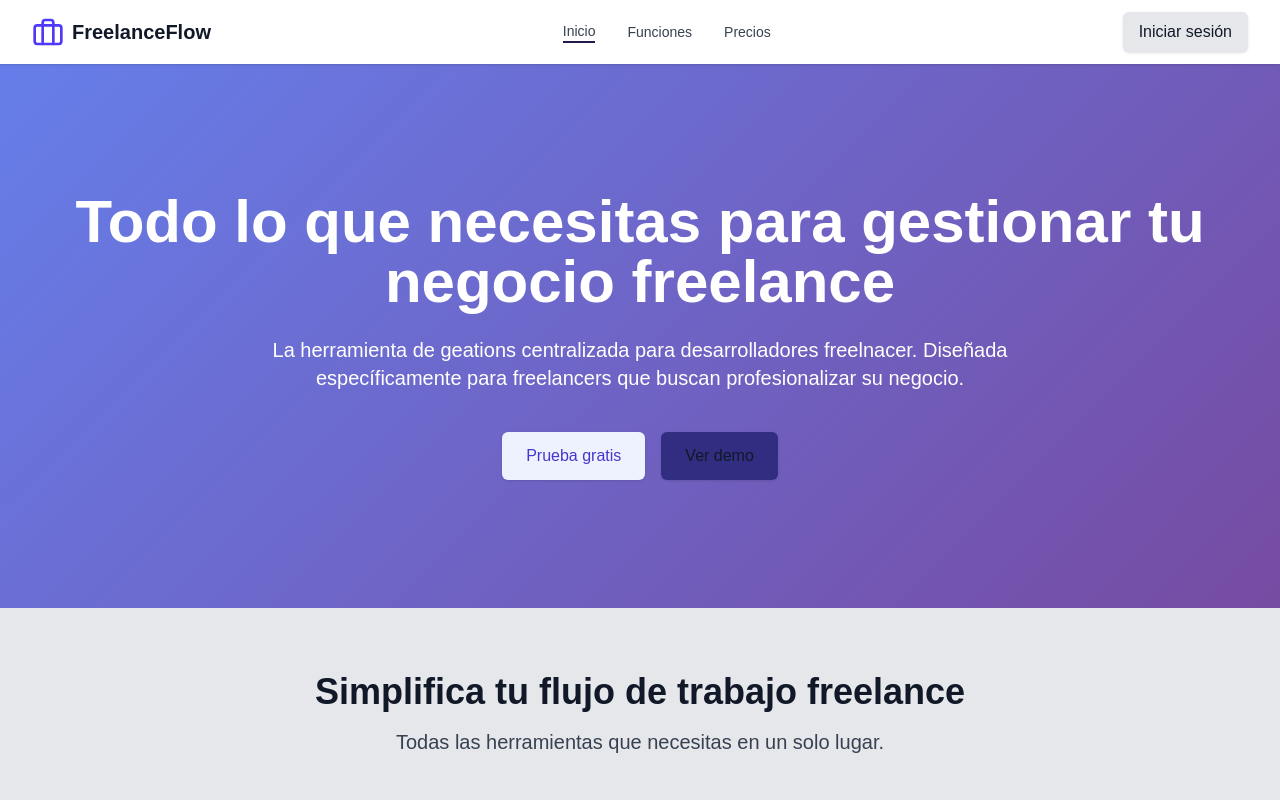
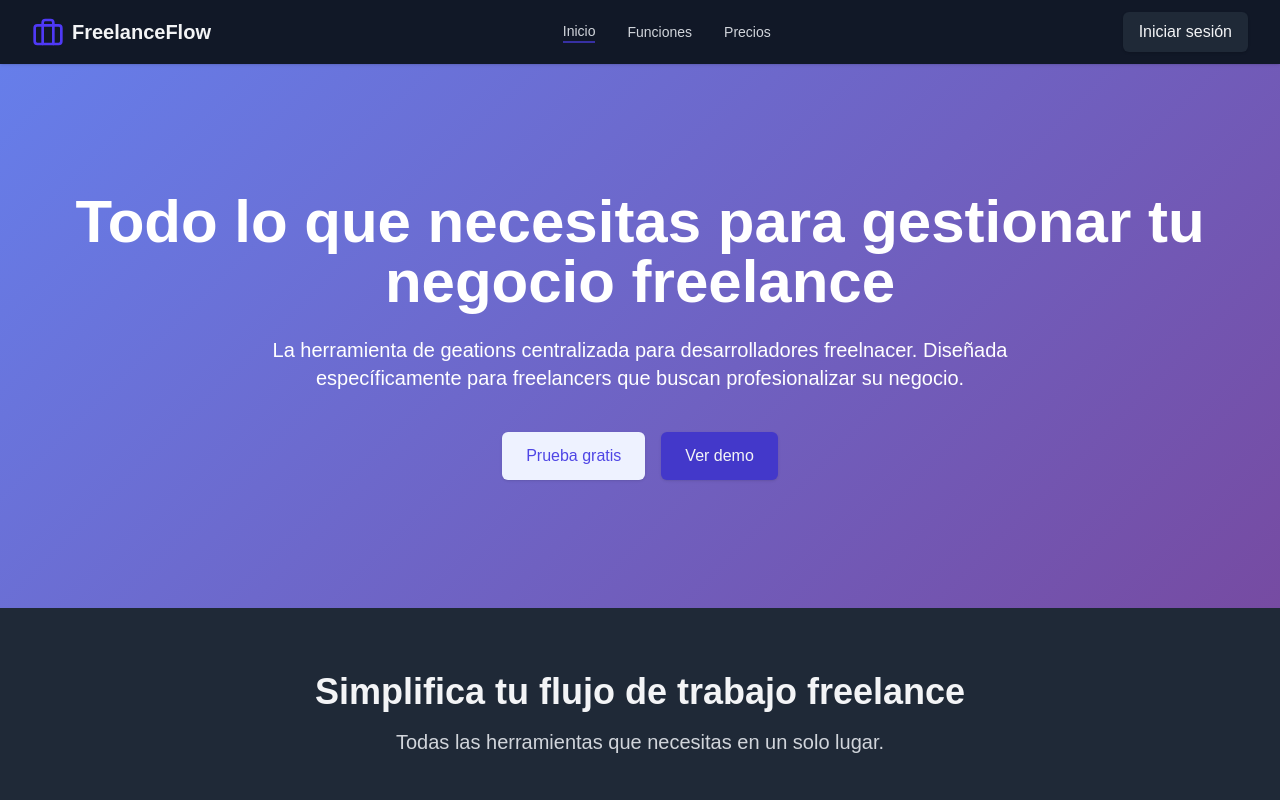
Before and after one commit to YAHW-R/freelanceFlow-nextjs, a Next.js app: page / in a window 1280 px wide. Shown: the top 800 px of the page. Built offline with nearby package versions, Linux system fonts and the light colour scheme; no server answers.

Commit message:
update colors

```diff
--- a/src/app/globals.css
+++ b/src/app/globals.css
@@ -1,16 +1,16 @@
 @import "tailwindcss";
 
 :root {
-  --background: oklab(92.758% -0.00055 -0.00589);
-  --background-secondary: #FFFFFF;
-  --foreground: #111827;
-  --foreground-secondary: #374151;
-  --primary: #312E81;
-  --primary-hover: #4338CA;
-  --primary-active: #1E1B4B;
-  --secondary: #EC4899;
-  --secundary-hover: #F472B6;
-  --secundary-active: #DB2777;
+  --background: #1F2937;
+  --background-secondary: #111827;
+  --foreground: #F3F4F6;
+  --foreground-secondary: #D1D5DB;
+  --primary: #4338CA;
+  --primary-hover: #4F46E5;
+  --primary-active: #3730A3;
+  --secondary: #BE185D;
+  --secundary-hover: #EC4899;
+  --secundary-active: #9D174D;
 }
 
 @theme inline {
```
